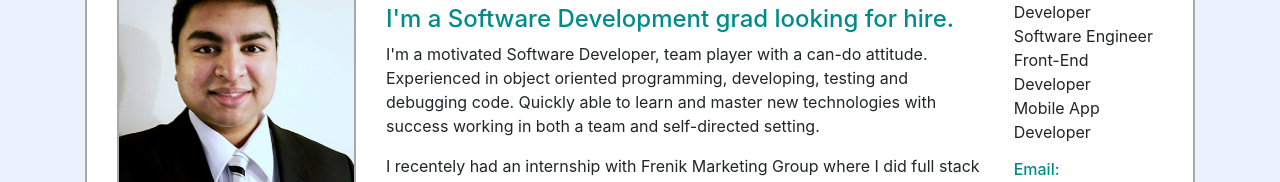
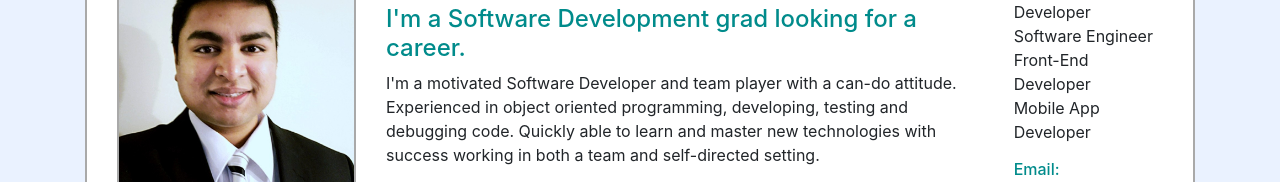
Before and after one commit to apancha/apancha.github.io, a plain HTML site: page index.html in a window 1280 px wide. Shown: the part 249-431 px from the top of the page. Drawn offline with nearby package versions, Linux system fonts and the light colour scheme.

Commit message:
changed hire to career on home page

```diff
--- a/index.html
+++ b/index.html
@@ -62,8 +62,10 @@
                         </div>
                         <div class="col-lg-7 animatable fadeInUp">
                             <h1 style="font-weight: bolder; color: darkcyan;">Hello,</h1>
-                            <h4 style="color: darkcyan;">I'm a Software Development grad looking for hire.</h4>
-                            <p><span class="20">I'm a motivated Software Developer, team player with a can-do attitude. Experienced in object oriented programming, developing, testing and debugging code. Quickly able to learn and master new technologies with success working in both a team and self-directed setting.</span></p>
+                            <h4 style="color: darkcyan;">I'm a Software Development grad looking for a career.</h4>
+
+                            <p><span class="20">I'm a motivated Software Developer and team player with a can-do attitude. Experienced in object oriented programming, developing, testing and debugging code. Quickly able to learn and master new technologies with success working in both a team and self-directed setting.</span></p>
+
                             <p><span class="20">I recentely had an internship with Frenik Marketing Group where I did full stack development. At Frenik I worked alongside the senior developers and succesfullly pushed projects to production for real clients. I have expericence with Java, Spring, C#, JavaScript, HTML, Bootstrap 4, Angular, Agile, and many others <a href="cv.html">(See CV).</a> Im not only a hard worker, but also a smart worker who learns quickly.</span></p>
 
 <!--                            <button type="button" class="btn btn-success mt-4">Download CV</button>-->
```
